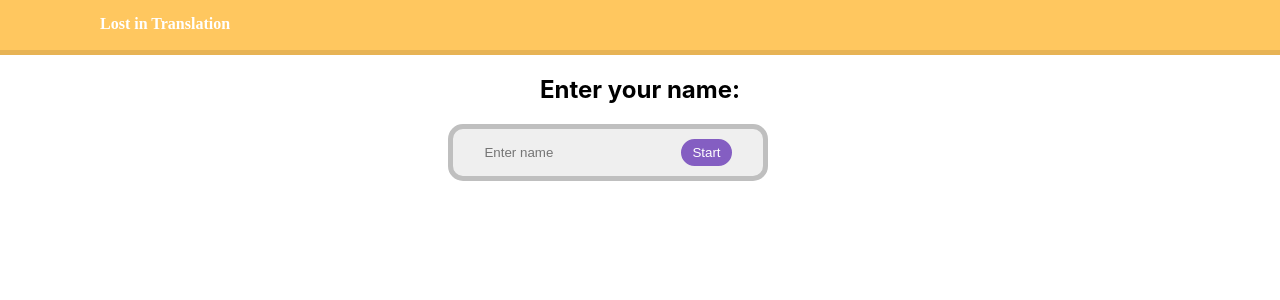
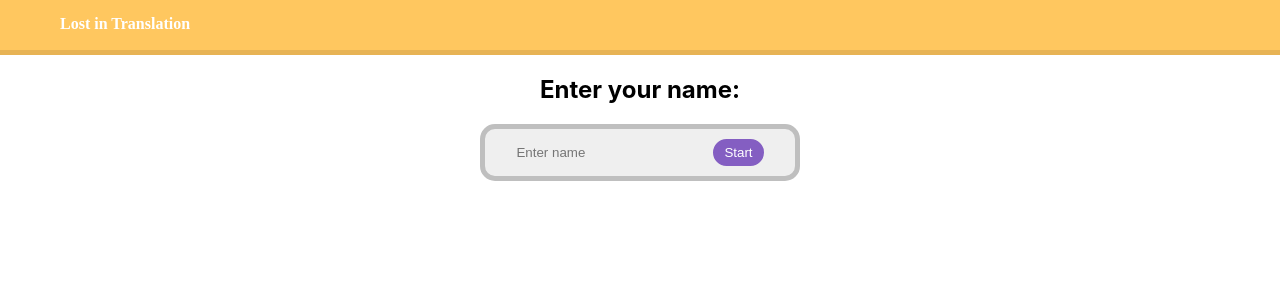
Before and after one commit to AdamNymanExperis/assignment2, a React (Create React App) app: page / in a window 1280 px wide. Shown: the top 300 px of the page. Built offline with nearby package versions, Linux system fonts and the light colour scheme; no server answers; a web font is replaced by a local one.

Commit message:
css
feats: added new css, mainly animation but also other small css changes.

```diff
--- a/src/components/profile/ProfileTranslationHistory.js
+++ b/src/components/profile/ProfileTranslationHistory.js
@@ -12,7 +12,6 @@ const ProfileTranslationHistory = ({ translations }) => {
   } else {
     tenLastTranslations = translations
   }
-  tenLastTranslations.reverse()
   const translationList = tenLastTranslations.map((translation, index) => (
     <ProfileTranslationHistoryItem
       key={index + "-" + translation}
--- a/src/components/translations/TranslationInput.js
+++ b/src/components/translations/TranslationInput.js
@@ -53,6 +53,8 @@ const TranslationInput = () => {
 
   return (
     <form onSubmit={handleSubmit(onSubmit)}>
+      <div id="translationTextBox">
+        <h1>Translation</h1>
         <div className="inputDiv">
           <input
             type="text"
@@ -60,6 +62,7 @@ const TranslationInput = () => {
             placeholder="Enter your text"
           />
           <button type="submit">Translate</button>
+        </div>
       </div>
 
       {errorMessage}
--- a/src/css/header.css
+++ b/src/css/header.css
@@ -12,6 +12,9 @@ header {
     color: var(--secondary);
     margin-top: 0;
     padding-top:  15px;
-    padding-left: 100px;
+    padding-left: 60px;
     font-size: medium;
+
+    animation: bounceInRight;
+    animation-duration: 4s;
 }
--- a/src/css/index.css
+++ b/src/css/index.css
@@ -23,6 +23,8 @@ code {
 
 .content{
   text-align: center;
+  animation: fadeIn;
+  animation-duration: 4s;
 }
 
 .inputDiv{
@@ -31,7 +33,7 @@ code {
   padding: 5px;
   background-color: var(--inputField);
   width: 300px;
-  margin-left: 35%;
+  margin: auto;
 }
 
 .inputDiv input {
--- a/src/css/loginPage.css
+++ b/src/css/loginPage.css
@@ -1,5 +1,3 @@
-
-
 #loginTitle {
   animation: bounceInLeft;
   animation-duration: 2s;
--- a/src/css/navbar.css
+++ b/src/css/navbar.css
@@ -1,12 +1,15 @@
 #navList {
     list-style: none;
-    margin: 0;
+    margin:0;
+    margin-left: 25px;
     padding: 0;
+
+    animation: bounceInRight;
+    animation-duration: 4s;
 }
 #navList li {
     display: inline;
     margin-right: 15px;
-    margin-left: 5px;
     background-color: var(--primary);
     border-bottom: 5px solid var(--primaryBorder);
     border-left: 5px solid var(--primaryBorder);
--- a/src/css/profilePage.css
+++ b/src/css/profilePage.css
@@ -1,5 +1,10 @@
-
+@counter-style hands {
+    system: cyclic;
+    symbols: "\261D" "\270C" "\1F596" "\1F44A" "\270B" "\1F919" "\1F91E" "\1F91F" "\1F44D" "\1F450" ;
+    suffix: " ";
+  }
 ul {
-	display: inline-block;
-	text-align: left;
+    list-style-type: hands;
+    display: inline-block;
+	padding:0;
 }
--- a/src/css/translationPage.css
+++ b/src/css/translationPage.css
@@ -5,9 +5,14 @@
     margin-left: 10%;
     margin-right: 10%;
     border-radius: 15px;
+    box-shadow: 7px 7px 5px var(--inputBorder);
 }
 
 #translationBox img{
     width:70px;
     height: auto;
 }
+
+#translationTextBox{
+    margin: auto;
+}
--- a/src/views/Translation.js
+++ b/src/views/Translation.js
@@ -5,7 +5,6 @@ import "../css/translationPage.css"
 const TranslationPage = () => {
   return (
     <div className="content">
-      <h1>Translation</h1>
       <TranslationInput />
     </div>
   )
```
Lines whose indentation alone changed are shown as unchanged.
